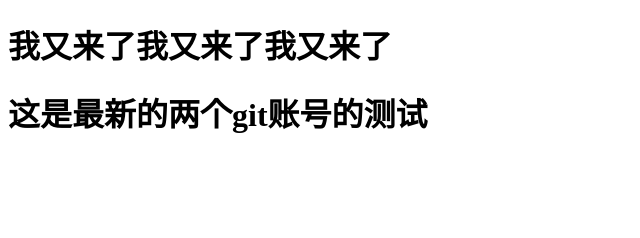
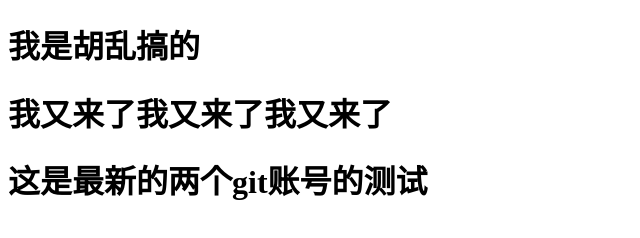
Before and after one commit to qlypupil/qlypupil.github.io, a plain HTML site: page index.html in a window 1280 px wide. Shown: the whole page, without its empty margins (0-640 px from the left). Drawn offline with Linux system fonts and the light colour scheme.

Commit message:
Revert "fix"
This reverts commit 7bd3685256295c93799ffa9b91c3f80959b23f02.

测试撤销

```diff
--- a/index.html
+++ b/index.html
@@ -5,6 +5,7 @@
 	<title>我真的不懂</title>
 </head>
 <body>
+	<h1>我是胡乱搞的</h1>
 	<h1>我又来了我又来了我又来了</h1>
 <h1>这是最新的两个git账号的测试</h1>
 </body>
```
